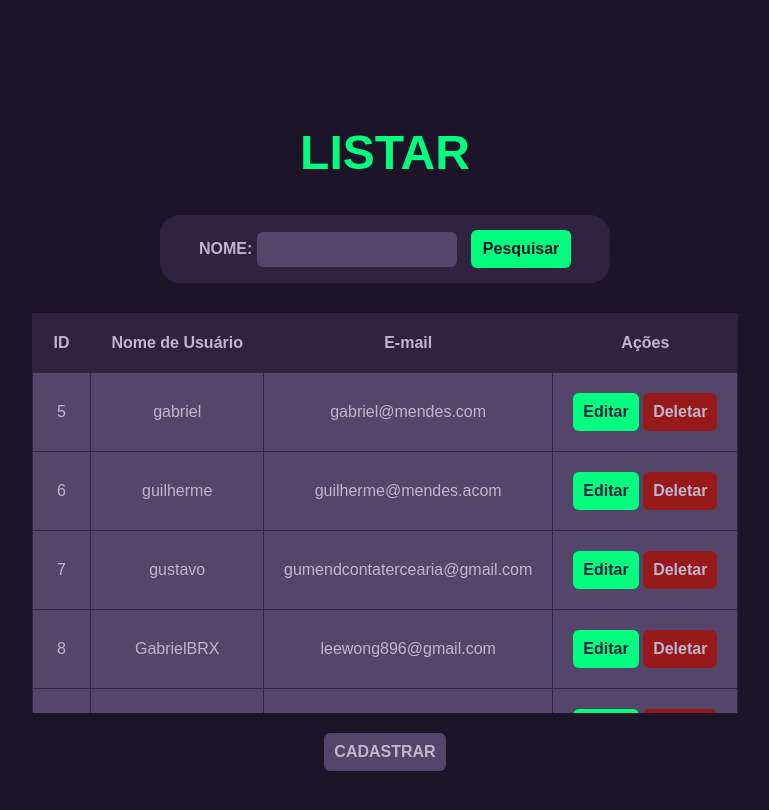
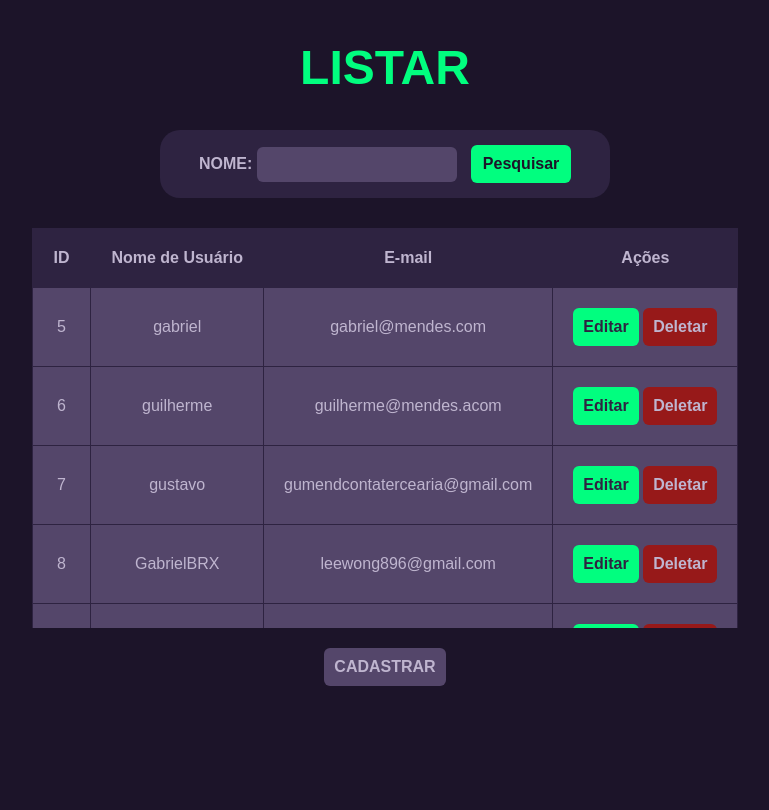
Before and after one commit to gabrielm29/CRUD-PHP, a PHP site: page /listar.php in a window 1280 px wide. Shown: the top 810 px of the page, without its empty margins (255-1024 px from the left). Run offline with PHP 8.4, Linux system fonts and the light colour scheme; data comes from the database, SQL or seed files in the repository.

Commit message:
Update listar.css

```diff
--- a/listar.css
+++ b/listar.css
@@ -3,6 +3,9 @@
     /*Configurações do Principal*/
     #container{
         width: 750px;
+        top: 0%;
+        left: 50%;
+        transform: translate(-50%, 0%);
     }
     form{
         width: 420px;
```
